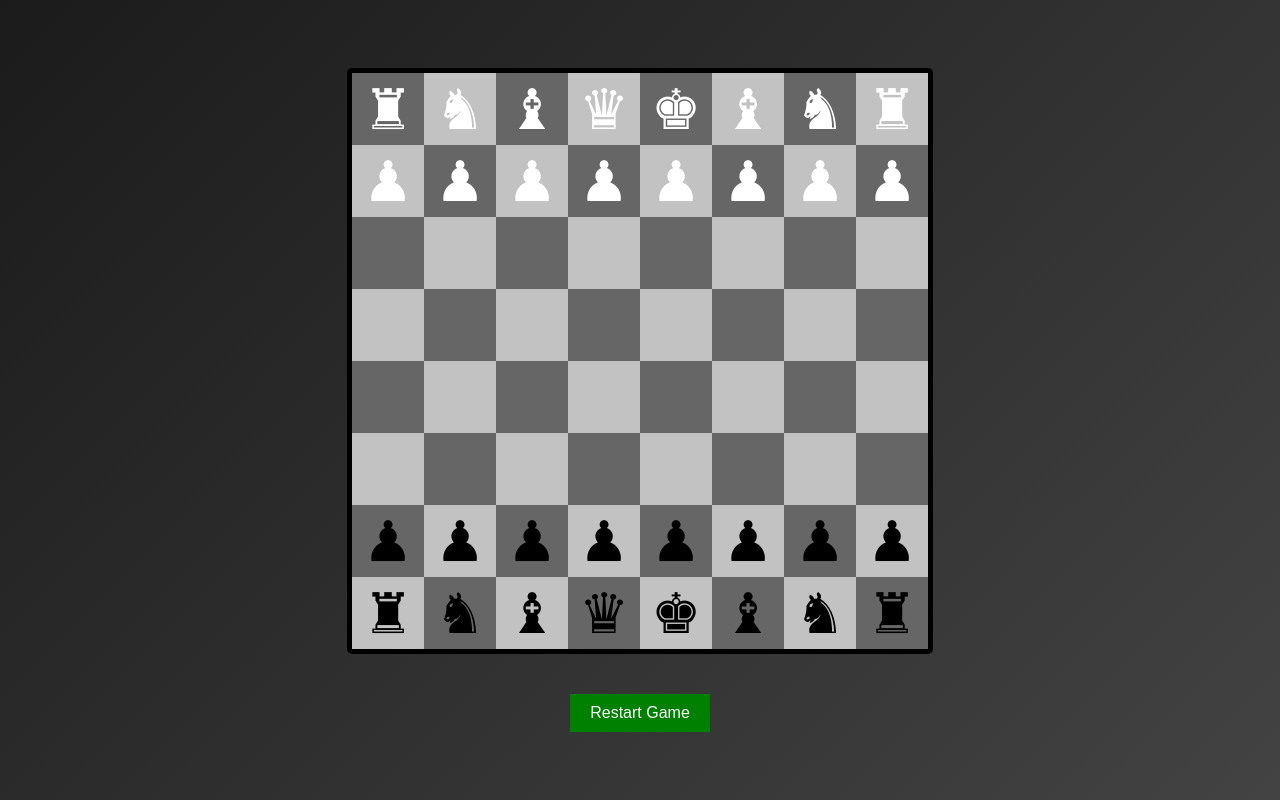
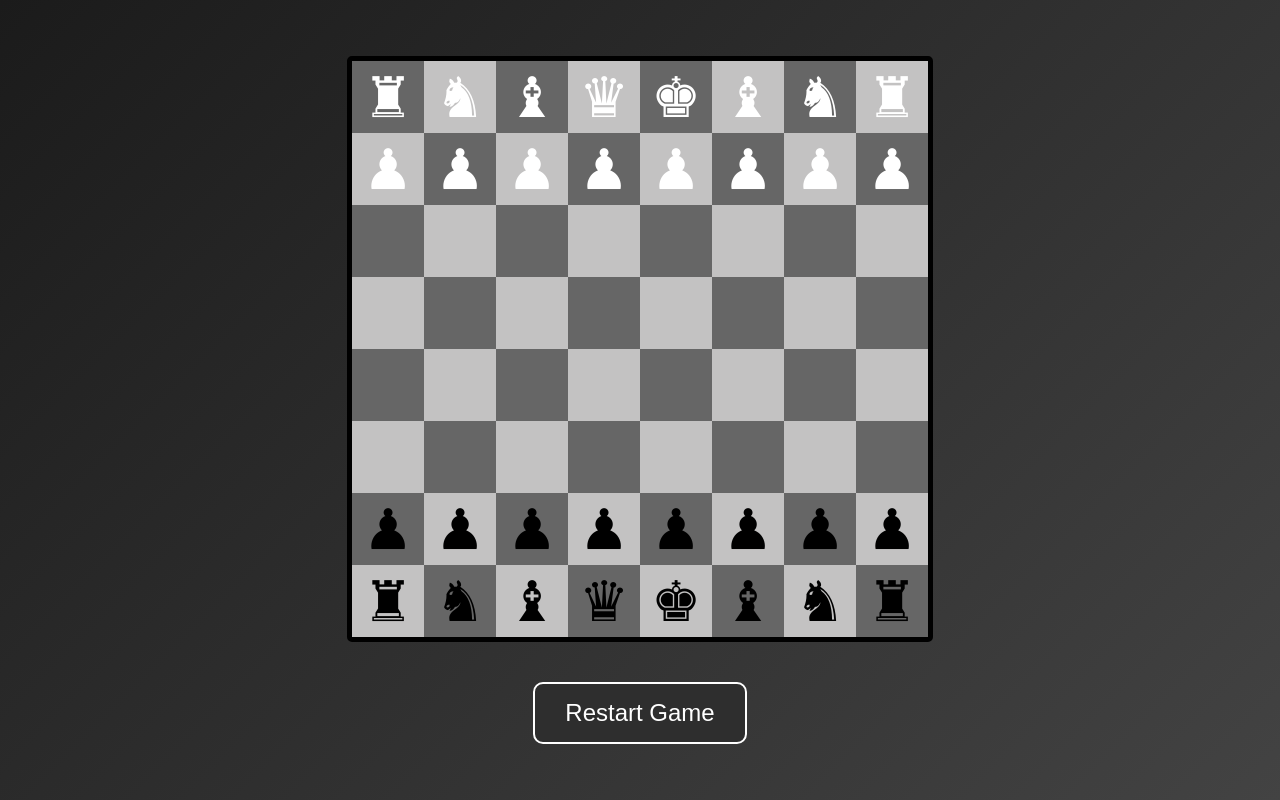
Before and after one commit to PanchenkoNaz/chess__app_react, a React (Create React App) app: page / in a window 1280 px wide. Built offline with nearby package versions, Linux system fonts and the light colour scheme; a web font is replaced by a local one.

Commit message:
fix button style

```diff
--- a/src/components/ChessBoard.css
+++ b/src/components/ChessBoard.css
@@ -34,15 +34,42 @@
 
 .restart-button {
     margin-top: 20px;
-    padding: 10px 20px;
-    font-size: 1rem;
-    background-color: green;
+    padding: 15px 30px;
+    font-size: 1.5rem;
+    background-color: #2e2e2e;
+    /* Темний фон */
     color: white;
-    border: none;
+    border: 2px solid #ffffff;
+    /* Контрастна біла рамка */
+    border-radius: 10px;
     cursor: pointer;
-    transition: background-color 0.3s ease;
+    position: relative;
+    transition: background-color 0.3s ease, transform 0.3s ease, box-shadow 0.3s ease;
 }
 
 .restart-button:hover {
-    background-color: darkgreen;
+    background-color: #6f6f6f;
+    /* Світліший сірий при наведенні */
+    transform: scale(1.1);
+    /* Збільшення кнопки */
+    box-shadow: 0px 4px 15px rgba(0, 0, 0, 0.6);
+    /* Тінь при наведенні */
 }
+
+/* Анімація натискання */
+.restart-button:active {
+    transform: scale(1.05);
+    /* Зменшення кнопки при натисканні */
+    background-color: #505050;
+    box-shadow: 0px 2px 10px rgba(0, 0, 0, 0.4);
+    /* Зменшена тінь */
+}
+
+/* Темні клітинки шахової дошки */
+.chess-square.light {
+    background-color: #e6e6e6;
+}
+
+.chess-square.dark {
+    background-color: #666666;
+}
```
